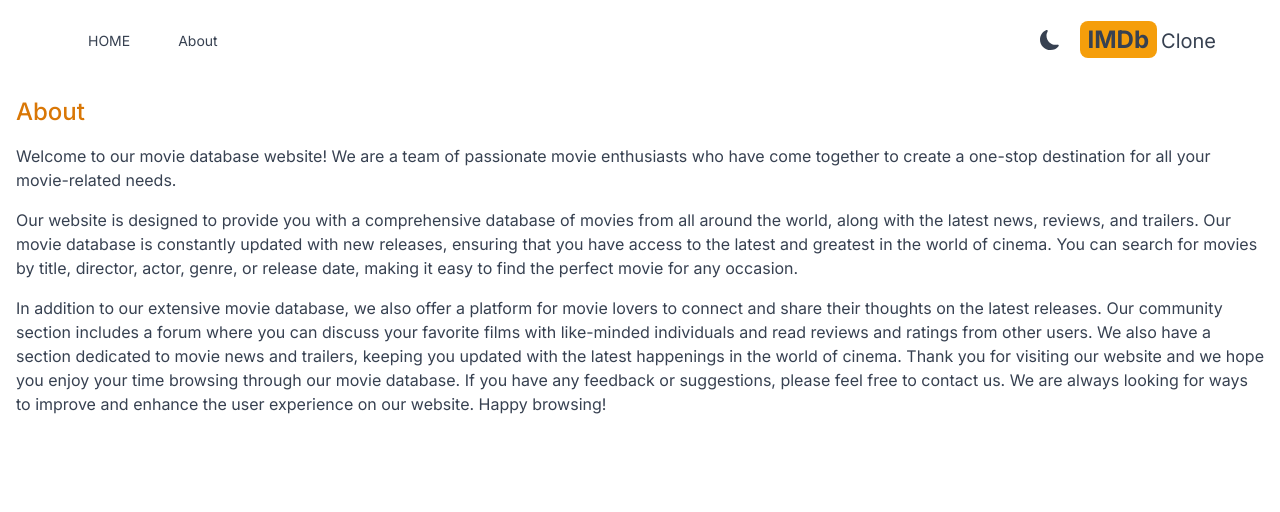
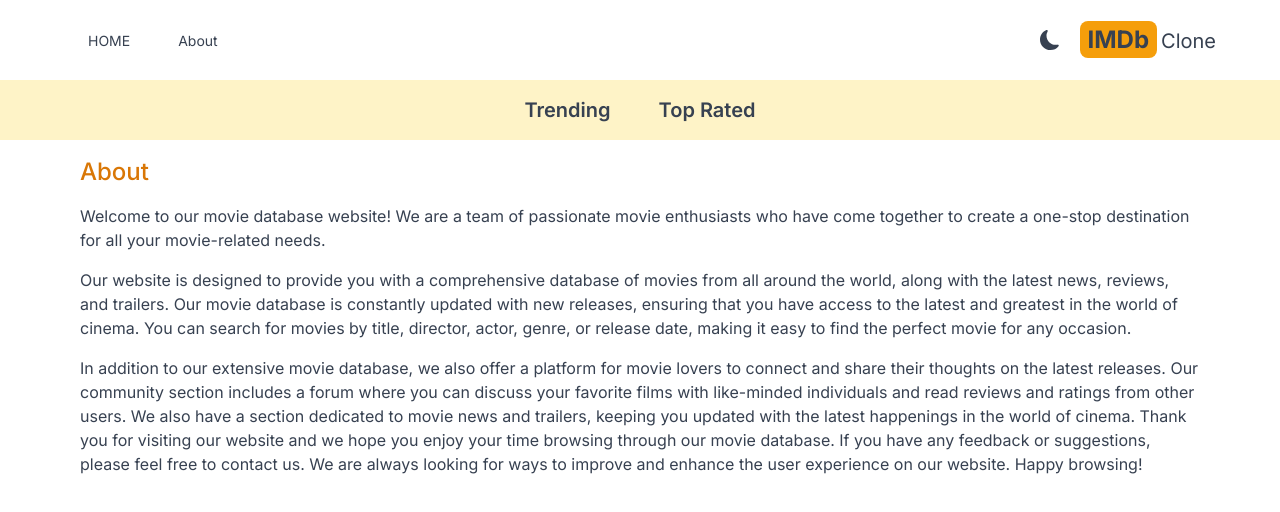
Before and after one commit to bebetterthinker/imdb-clone, a Next.js app: page /about in a window 1280 px wide. Shown: the top 512 px of the page. Built offline with nearby package versions, Linux system fonts and the light colour scheme.

Commit message:
creating the navbar to the website

```diff
--- a/src/app/about/page.jsx
+++ b/src/app/about/page.jsx
@@ -2,14 +2,13 @@
 
 const page = () => {
   return (
-    <div className="mx-w-6xl mx-auto space-y-4 p-4">
+    <div className="max-w-6xl mx-auto space-y-4 p-4">
       <h1 className="text-2xl font-medium text-amber-600">About</h1>
       <p>
         Welcome to our movie database website! We are a team of passionate movie
         enthusiasts who have come together to create a one-stop destination for
         all your movie-related needs.
       </p>
-
       <p>
         Our website is designed to provide you with a comprehensive database of
         movies from all around the world, along with the latest news, reviews,
@@ -19,7 +18,6 @@
         actor, genre, or release date, making it easy to find the perfect movie
         for any occasion.
       </p>
-
       <p>
         In addition to our extensive movie database, we also offer a platform
         for movie lovers to connect and share their thoughts on the latest
@@ -36,5 +34,4 @@
     </div>
   );
 };
-
 export default page;
--- a/src/app/layout.jsx
+++ b/src/app/layout.jsx
@@ -2,6 +2,7 @@
 import "./globals.css";
 import { Inter } from "next/font/google";
 import Provider from "./Provider";
+import Navbar from "@/components/Navbar";
 
 const inter = Inter({ subsets: ["latin"] });
 
@@ -18,6 +19,7 @@
           {/* header section*/}
           <Header />
           {/*Navbar section*/}
+          <Navbar/>
           {/*Search section */}
           {children}
         </Provider>
--- /dev/null
+++ b/src/components/Navbar.jsx
@@ -0,0 +1,13 @@
+import React from "react";
+import NavbarItem from "./NavbarItem";
+
+const Navbar = () => {
+  return (
+    <div className="flex  items-center justify-center dark:bg-gray-600 bg-amber-100 lg:text-xl p-4 ">
+      <NavbarItem title="Trending" param="fetchTrending" />
+      <NavbarItem title="Top Rated" param="fetchTopRated" />
+    </div>
+  );
+};
+
+export default Navbar;
--- /dev/null
+++ b/src/components/NavbarItem.jsx
@@ -0,0 +1,24 @@
+"use client";
+import Link from "next/link";
+import React from "react";
+import { useSearchParams } from "next/navigation";
+const NavbarItem = ({ title, param }) => {
+  const searchParams = useSearchParams();
+  const genre = searchParams.get("genre");
+  return (
+    <div className="">
+      <Link
+        className={`m-4 hover:text-amber-600 font-semibold p-2 ${
+          genre &&
+          genre === param &&
+          "underline underline-offset-8 decoration-4  decoration-amber-500 rounded-lg"
+        }`}
+        href={`/?genre=${param}`}
+      >
+        {title}
+      </Link>
+    </div>
+  );
+};
+
+export default NavbarItem;
```
Also changed, not shown: text.txt (added).
